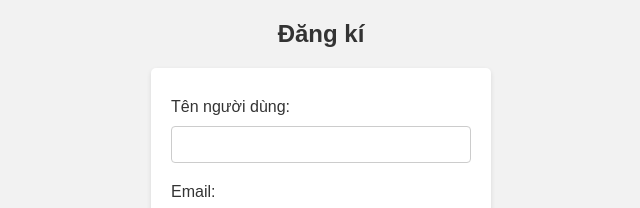
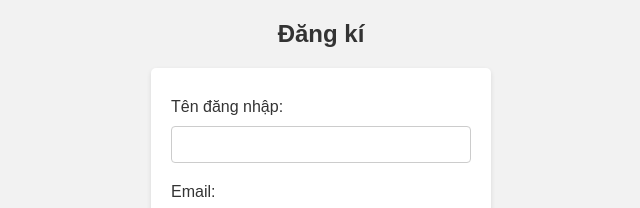
Before and after one commit to SleepsOne/subpagedemo, a plain HTML site: page register.html in a window 1280 px wide. Shown: the top 208 px of the page, 319-959 px from the left. Drawn offline with Linux system fonts and the light colour scheme.

Commit message:
Update register.html

```diff
--- a/register.html
+++ b/register.html
@@ -7,7 +7,7 @@
   <body>
     <h2>Đăng kí</h2>
     <form id="register-form" >
-      <label for="name">Tên người dùng:</label>
+      <label for="name">Tên đăng nhập:</label>
       <input type="text" id="name" name="name" required />
       <br />
       <label for="email">Email:</label>
```
